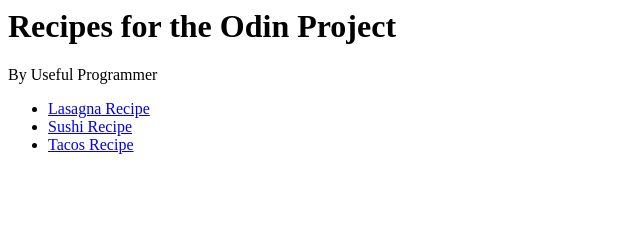
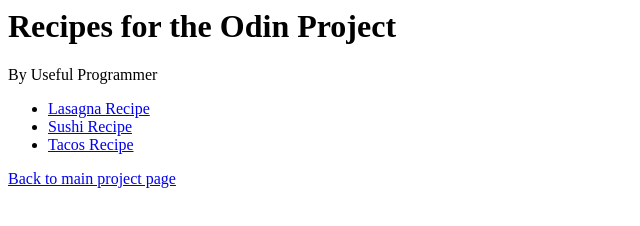
Before and after one commit to AndoriuSama/odin-projects, a plain HTML site: page 00-odin-recipes/index.html in a window 1280 px wide. Shown: the whole page, without its empty margins (0-640 px from the left). Drawn offline with Linux system fonts and the light colour scheme.

Commit message:
Back to main page buttom

```diff
--- a/00-odin-recipes/index.html
+++ b/00-odin-recipes/index.html
@@ -7,3 +7,5 @@
     <li><a href="recipes/sushi.html">Sushi Recipe</a></li>
     <li><a href="recipes/tacos.html">Tacos Recipe</a></li>
 </ul>
+
+<a href="/.">Back to main project page</a>
```
